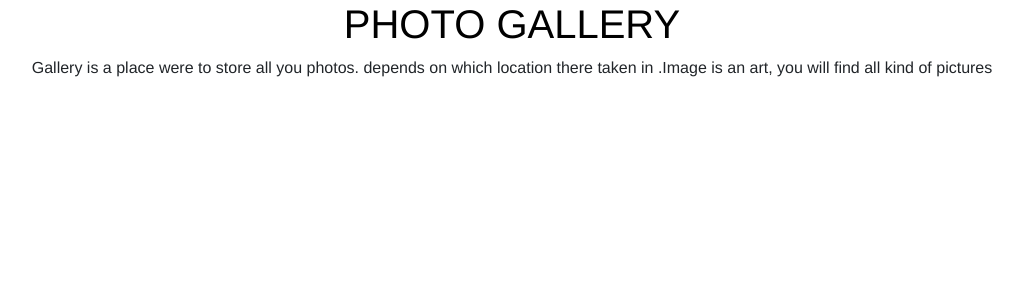
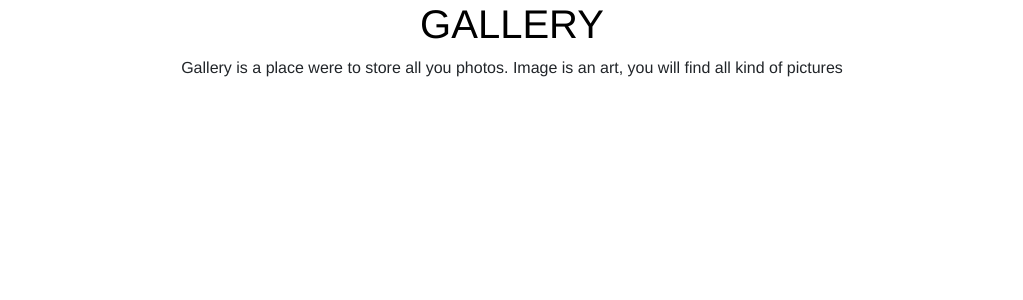
Before and after one commit to Joselyne123/Gallery-application, a Django app: page / in a window 1280 px wide. Shown: the part 96-396 px from the top of the page, without its empty margins (128-1151 px from the left). Run offline with Django 3.2, Linux system fonts and the light colour scheme; data that the repository does not hold is empty; some libraries are stand-ins or nearby versions.

Commit message:
changes some text

```diff
--- a/galleries/templates/welcome.html
+++ b/galleries/templates/welcome.html
@@ -4,8 +4,8 @@
 <body>
 
     <div class="container-fluid" id="container">
-      <h1 style="text-align: center;color: black;font-family: 'Helvetica Neue', sans-serif;"> PHOTO GALLERY </h1>
-      <p style="text-align: center; font-family: 'Helvetica Neue', sans-serif;"> Gallery is a place were to store all you photos. depends on which location there taken in .Image is an art, you will find all kind of pictures  </p>
+      <h1 style="text-align: center;color: black;font-family: 'Helvetica Neue', sans-serif;">GALLERY </h1>
+      <p style="text-align: center; font-family: 'Helvetica Neue', sans-serif;"> Gallery is a place were to store all you photos. Image is an art, you will find all kind of pictures  </p>
 
         <!--display photos -->
        <div  class="row"  >
```
